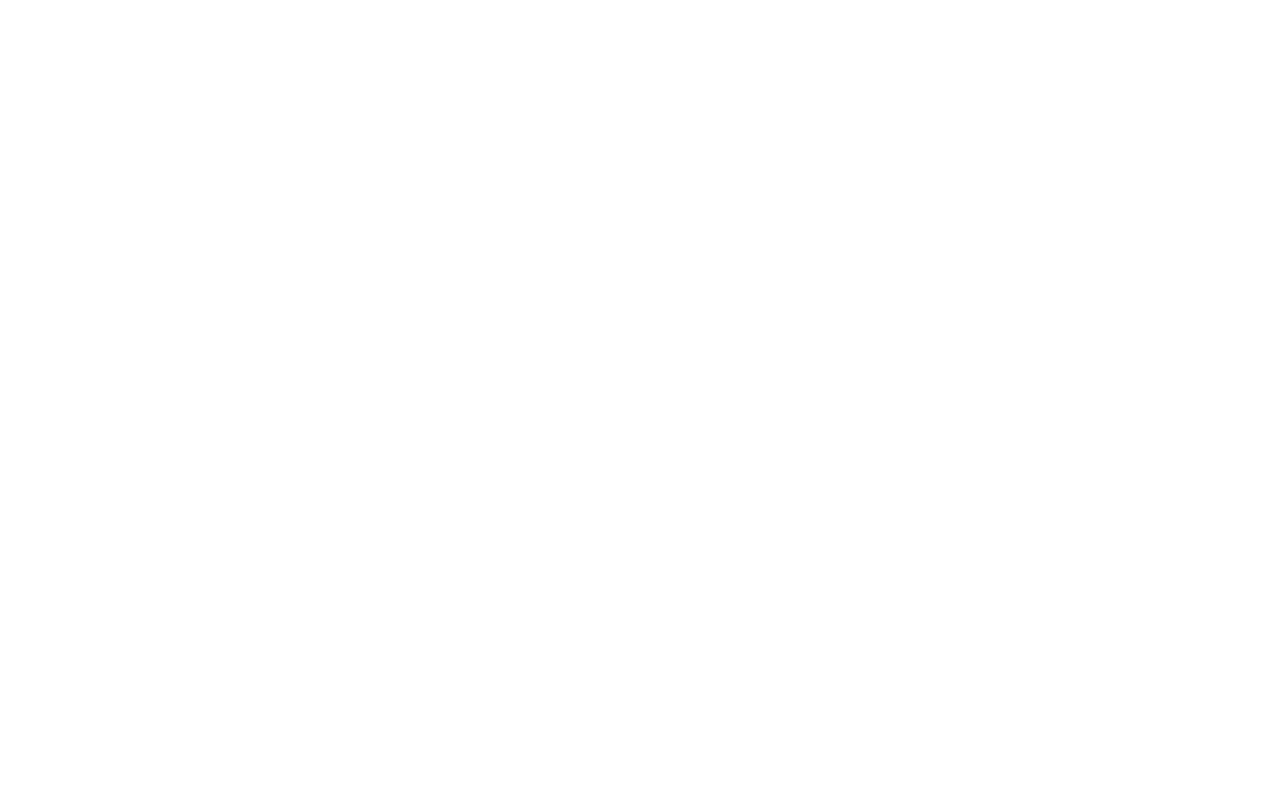
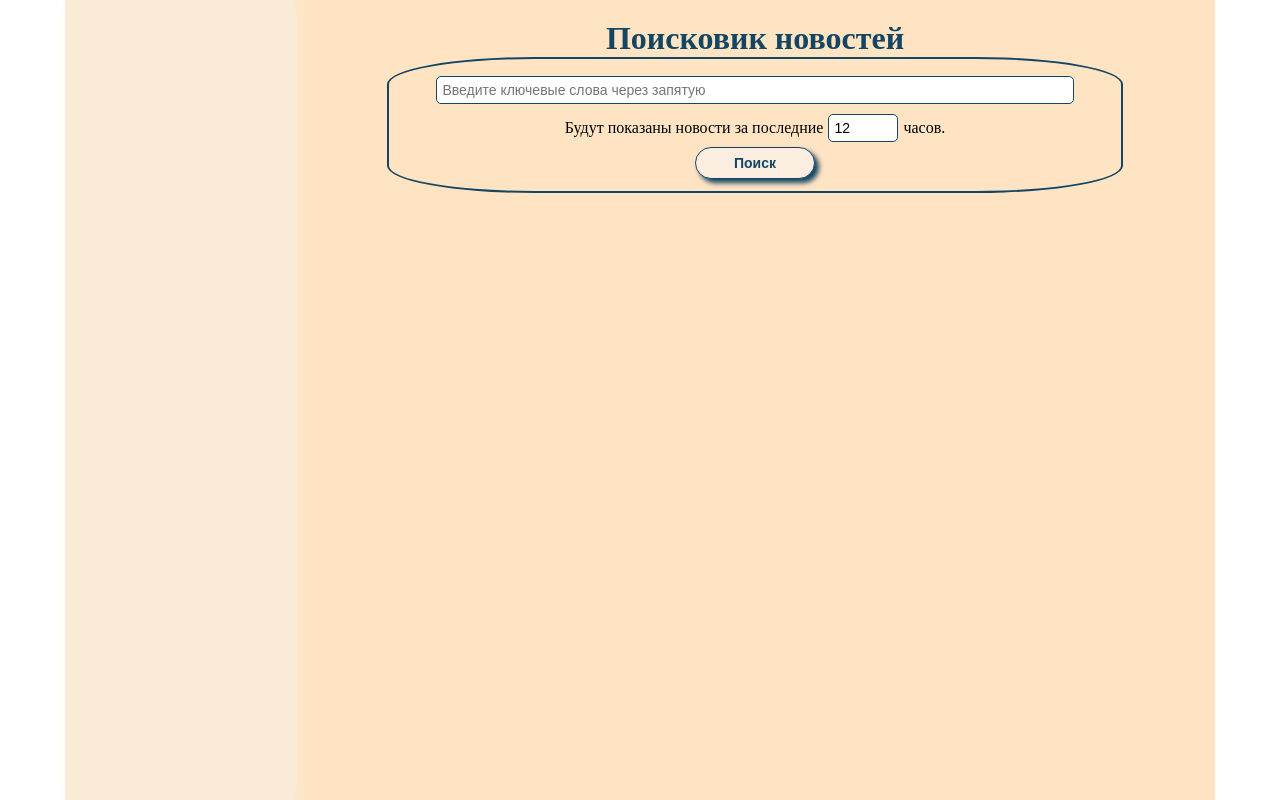
Before and after one commit to sergey-oreshkin/news-searcher-react, a React (Create React App) app: page / in a window 1280 px wide. Built offline with nearby package versions, Linux system fonts and the light colour scheme.

Commit message:
search form without action

```diff
--- a/src/App.js
+++ b/src/App.js
@@ -1,9 +1,13 @@
 import React from 'react';
+import Main from './components/Main';
+import Sidebar from './components/Sidebar';
+import './styles/App.css';
 
 function App() {
   return (
     <div className="App">
-
+      <Sidebar/>
+      <Main/>
     </div>
   );
 }
--- /dev/null
+++ b/src/components/Form.jsx
@@ -0,0 +1,18 @@
+import React from "react";
+import Input from "./UI/input/Input";
+import Button from "./UI/button/Button";
+
+const Form = () => {
+    return (
+        <form className="form">
+            <Input type="text" placeholder="Введите ключевые слова через запятую"/><br/>
+
+            Будут показаны новости за последние
+            <Input type="number" style={{width: 70 + 'px'}} value="12"/>
+            часов.<br/>
+
+            <Button>Поиск</Button>
+        </form>
+    );
+}
+export default Form;
--- /dev/null
+++ b/src/components/Header.jsx
@@ -0,0 +1,11 @@
+import React from 'react';
+
+const Header = () => {
+    return (
+        <header>
+            <h1>Поисковик новостей</h1>
+        </header>
+    );
+}
+
+export default Header;
--- /dev/null
+++ b/src/components/Main.jsx
@@ -0,0 +1,13 @@
+import React from 'react';
+import Form from './Form';
+import Header from './Header';
+
+const Main = () => {
+    return (
+        <div className='main'>
+            <Header/>
+            <Form/>
+        </div>
+    );
+}
+export default Main;
--- /dev/null
+++ b/src/components/Sidebar.jsx
@@ -0,0 +1,10 @@
+import React from 'react';
+
+const Sidebar = () => {
+    return (
+        <div className='sidebar'>
+
+        </div>
+    );
+}
+export default Sidebar;
--- /dev/null
+++ b/src/components/UI/button/Button.jsx
@@ -0,0 +1,11 @@
+import React from 'react';
+import cl from './Button.module.css';
+
+const Button = ({children, ...props}) => {
+    return (
+        <button {...props} className={cl.button}>
+            {children}
+        </button>
+    );
+}
+export default Button;
--- /dev/null
+++ b/src/components/UI/button/Button.module.css
@@ -0,0 +1,34 @@
+.button {
+  background-color: #fbeee0;
+  border: 2px solid rgb(20, 70, 100);
+  border-radius: 30px;
+  box-shadow: rgb(20, 70, 100) 4px 4px 5px 0;
+  color: rgb(20, 70, 100);
+  cursor: pointer;
+  display: inline-block;
+  font-weight: 600;
+  font-size: 16px;
+  padding: 0 12px;
+  line-height: 30px;
+  text-align: center;
+  text-decoration: none;
+  user-select: none;
+  -webkit-user-select: none;
+  touch-action: manipulation;
+}
+
+.button:hover {
+  background-color: #fff;
+}
+
+.button:active {
+  box-shadow: rgb(20, 70, 100) 2px 2px 0 0;
+  transform: translate(2px, 2px);
+}
+
+@media (min-width: 768px) {
+  .button {
+    min-width: 120px;
+    padding: 0 25px;
+  }
+}
--- /dev/null
+++ b/src/components/UI/input/Input.jsx
@@ -0,0 +1,9 @@
+import React from "react";
+import cl from "./Input.module.css";
+
+const Input = (props) => {
+    return (
+        <input className={cl.input} {...props}/>
+    );
+}
+export default Input;
--- /dev/null
+++ b/src/components/UI/input/Input.module.css
@@ -0,0 +1,6 @@
+.input {
+    width: 90%;
+    margin: 5px;
+    padding: 5px;
+    border-radius: 5px;
+}
--- /dev/null
+++ b/src/styles/App.css
@@ -0,0 +1,56 @@
+* {
+    margin: 0;
+    padding: 0;
+    box-sizing: border-box;
+}
+
+html, body {
+    height: 100%;
+    font-size: 16px;
+}
+
+#root {
+    margin: auto;
+    height: 100%;
+    display: flex;
+    justify-content: center;
+}
+
+.App {
+    width: 1150px;
+    background-color: bisque;
+    height: 100%;
+    display: flex;
+}
+
+h1 {
+    color: rgb(20, 70, 100);
+    margin-top: 20px;
+    text-align: center;
+}
+
+.sidebar {
+    background-color: antiquewhite;
+    width: 20%;
+    border-right: 1px solid antiquewhite;
+    box-shadow: 3px 1px 10px antiquewhite;
+}
+
+.main {
+    width: 80%;
+}
+
+.form {
+    width: 80%;
+    padding: 12px;
+    text-align: center;
+    border: 2px solid rgb(20, 70, 100);
+    border-radius: 20%;
+    margin: 0 auto;
+
+}
+
+.form * {
+    font-size: 14px;
+    border: 1px solid rgb(20, 70, 100);
+}
```
